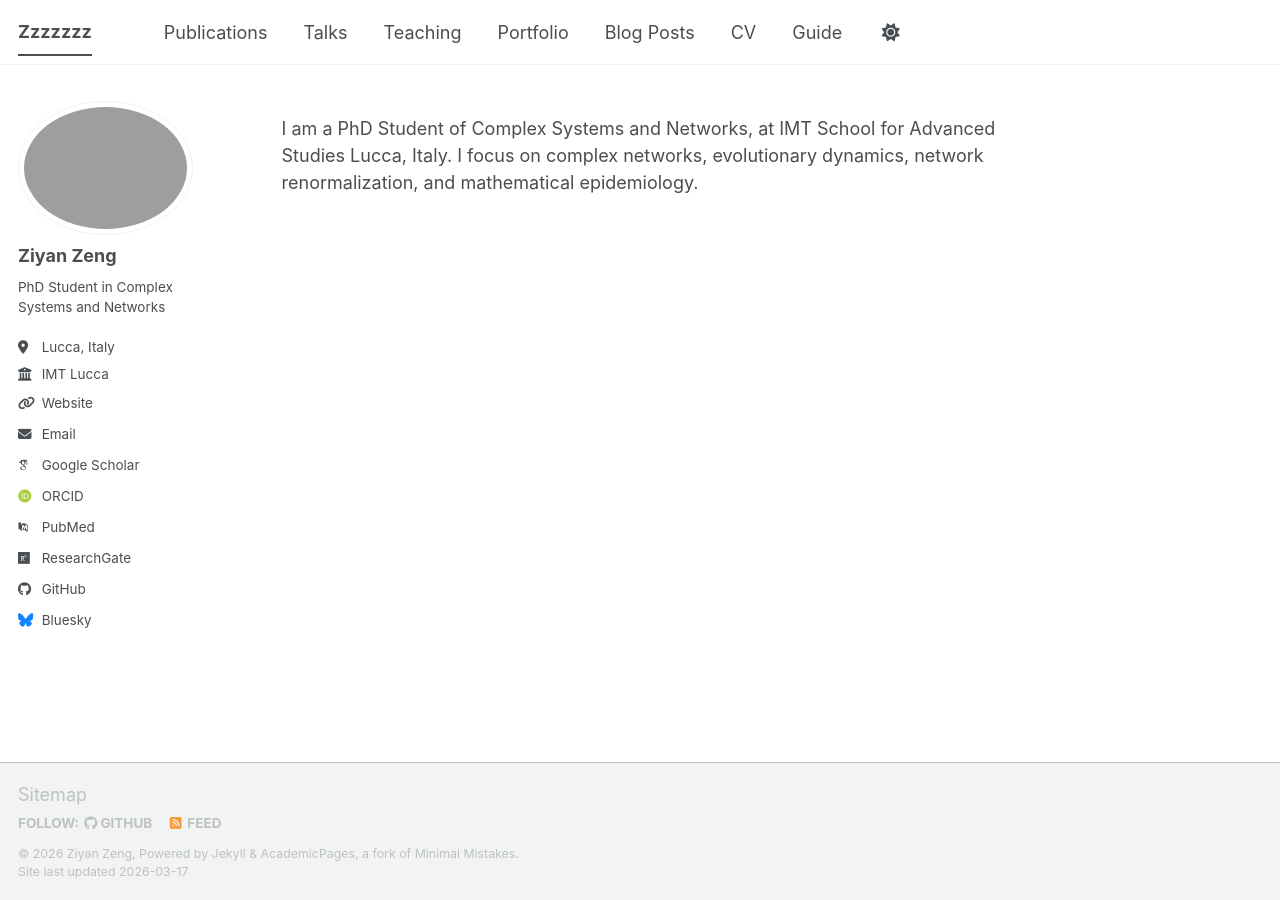
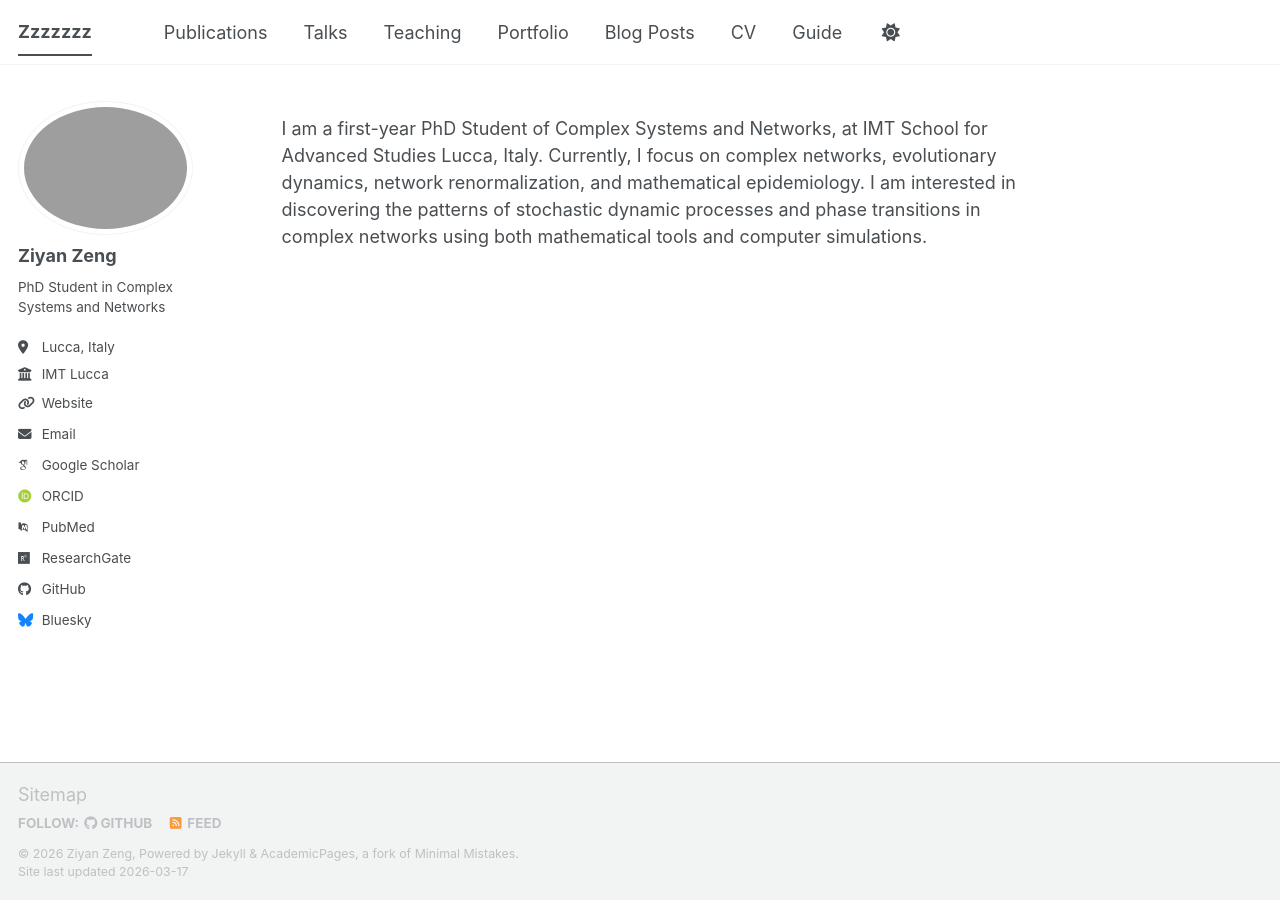
Before and after one commit to ziyanzeng-net/ziyanzeng-net.github.io, a Jekyll site: the page built from _pages/about.md, in a window 1280 px wide. Built offline with Jekyll 4.4.1, drawn with Linux system fonts in a browser that asks for light colours; some web fonts are replaced; a script bundle is joined from its source files by our own code; library files that are not in the unit come from our copies.

Commit message:
Update about.md

```diff
--- a/_pages/about.md
+++ b/_pages/about.md
@@ -7,4 +7,4 @@ redirect_from:
   - /about.html
 ---
 
-I am a PhD Student of Complex Systems and Networks, at IMT School for Advanced Studies Lucca, Italy. I focus on complex networks, evolutionary dynamics, network renormalization, and mathematical epidemiology.
+I am a first-year PhD Student of Complex Systems and Networks, at IMT School for Advanced Studies Lucca, Italy. Currently, I focus on complex networks, evolutionary dynamics, network renormalization, and mathematical epidemiology. I am interested in discovering the patterns of stochastic dynamic processes and phase transitions in complex networks using both mathematical tools and computer simulations.
```
